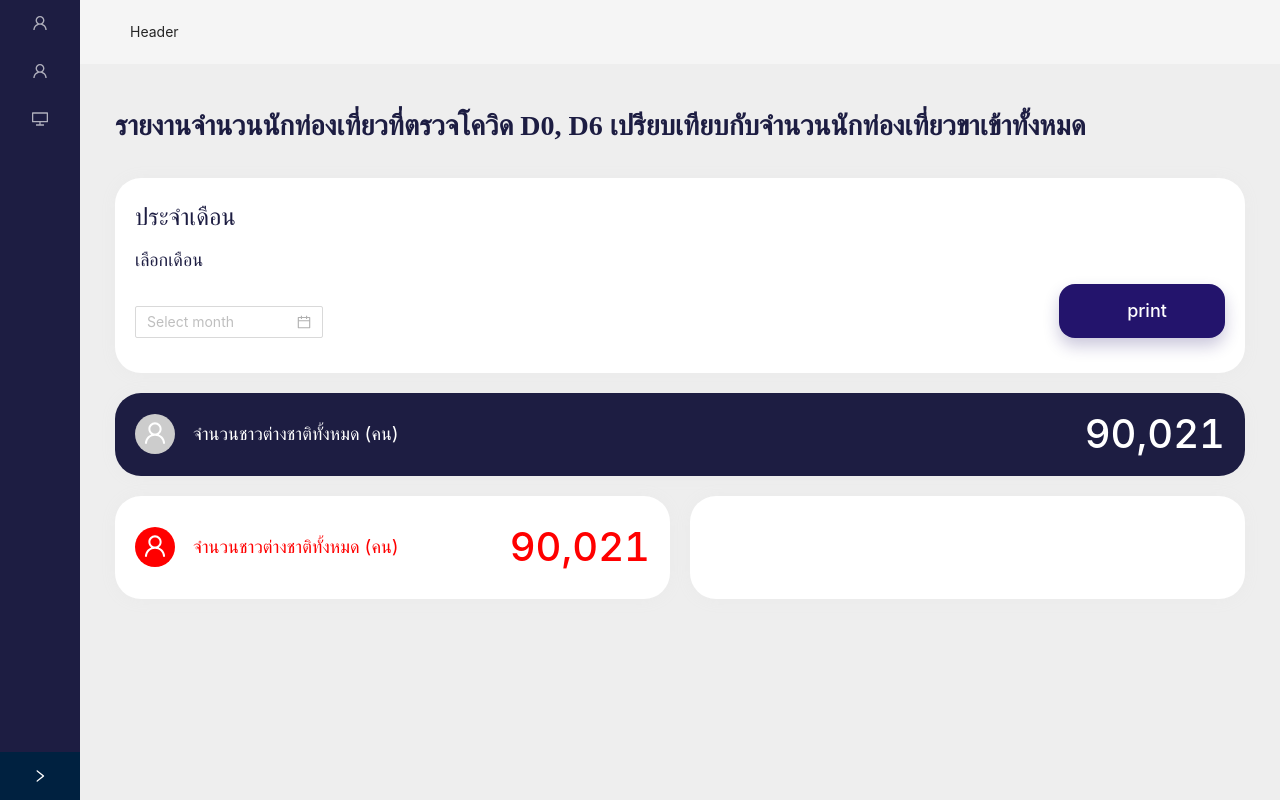
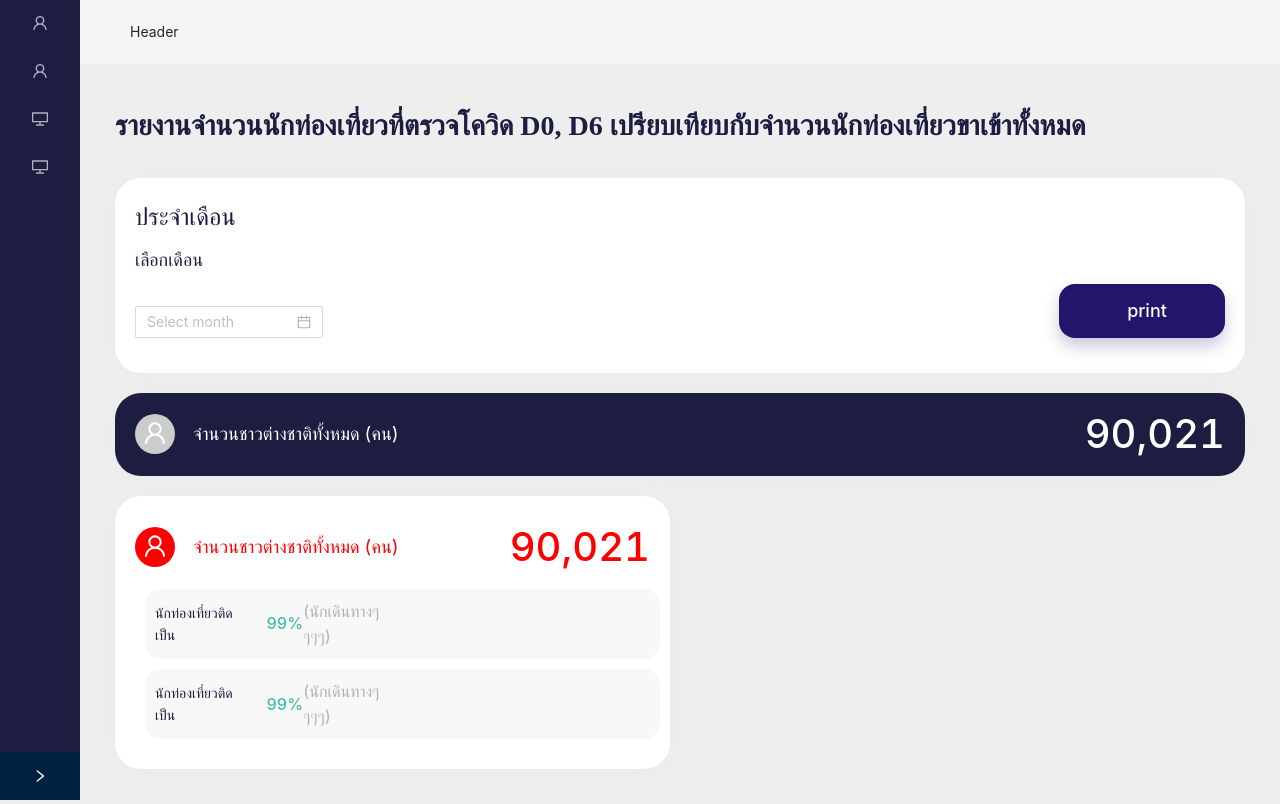
Before and after one commit to kenanimok/Apex_Chartlearn, a React (Create React App) app: page /report in a window 1280 px wide. Built offline with nearby package versions, Linux system fonts and the light colour scheme.

Commit message:
fix add form

```diff
--- a/package.json
+++ b/package.json
@@ -14,6 +14,7 @@
     "react-apexcharts": "^1.4.0",
     "react-country-flag": "^3.0.2",
     "react-dom": "^18.2.0",
+    "react-froala-wysiwyg": "^4.0.14",
     "react-router-dom": "^6.3.0",
     "react-scripts": "5.0.1",
     "styled-components": "^5.3.5",
--- a/src/App.js
+++ b/src/App.js
@@ -3,6 +3,8 @@ import Corelayout from "./components/layout/corelayout";
 import ChartUi from "./pages/chartui/chartUi";
 import Allchart from "./pages/allChart/all";
 import Report from "./pages/reportdashboard/report";
+import Form from "./pages/form/form";
+import Froala_t from "./pages/froala/froala";
 
 function App() {
   return (
@@ -17,6 +19,8 @@ function App() {
             <Route path="/" element={<ChartUi />}></Route>
             <Route path="/all" element={<Allchart />}></Route>
             <Route path="/report" element={<Report />} />
+            <Route path="/form" element={<Form />} />
+            <Route path="/froala" element={<Froala_t />} />
           </Routes>
         </Corelayout>
       </BrowserRouter>
--- a/src/components/Sidenav/sidenav.js
+++ b/src/components/Sidenav/sidenav.js
@@ -35,6 +35,11 @@ const Sidenav = () => {
       key: "report",
       icon: <DesktopOutlined />,
     },
+    {
+      label: <Link to="/form">form</Link>,
+      key: "form",
+      icon: <DesktopOutlined />,
+    },
   ];
 
   //   const items = [{ label: "Dashbaord", key: "/", icon: <DesktopOutlined /> }];
--- a/src/components/TitleCardReport/TitleCardReport.style.js
+++ b/src/components/TitleCardReport/TitleCardReport.style.js
@@ -31,4 +31,17 @@ export const Container = styled.div`
     display: flex;
     align-items: center;
   }
+
+  .percent {
+    font-size: 16px;
+    font-weight: 500;
+    margin-left: 18px;
+    color: #40bea7;
+
+    span {
+      font-size: 16px;
+      font-weight: 400;
+      color: #b1b1b1;
+    }
+  }
 `;
--- /dev/null
+++ b/src/pages/form/form.js
@@ -0,0 +1,115 @@
+import { PlusOutlined } from "@ant-design/icons";
+import { Modal, Upload } from "antd";
+import React, { useState } from "react";
+
+const getBase64 = (file) =>
+  new Promise((resolve, reject) => {
+    const reader = new FileReader();
+    reader.readAsDataURL(file);
+
+    reader.onload = () => resolve(reader.result);
+
+    reader.onerror = (error) => reject(error);
+  });
+
+const Form = () => {
+  const [previewOpen, setPreviewOpen] = useState(false);
+  const [previewImage, setPreviewImage] = useState("");
+  const [previewTitle, setPreviewTitle] = useState("");
+  const [fileList, setFileList] = useState([
+    {
+      uid: "-1",
+      name: "image.png",
+      status: "done",
+      url: "https://zos.alipayobjects.com/rmsportal/jkjgkEfvpUPVyRjUImniVslZfWPnJuuZ.png",
+    },
+    {
+      uid: "-2",
+      name: "image.png",
+      status: "done",
+      url: "https://zos.alipayobjects.com/rmsportal/jkjgkEfvpUPVyRjUImniVslZfWPnJuuZ.png",
+    },
+    {
+      uid: "-3",
+      name: "image.png",
+      status: "done",
+      url: "https://zos.alipayobjects.com/rmsportal/jkjgkEfvpUPVyRjUImniVslZfWPnJuuZ.png",
+    },
+    {
+      uid: "-4",
+      name: "image.png",
+      status: "done",
+      url: "https://zos.alipayobjects.com/rmsportal/jkjgkEfvpUPVyRjUImniVslZfWPnJuuZ.png",
+    },
+    {
+      uid: "-xxx",
+      percent: 50,
+      name: "image.png",
+      status: "uploading",
+      url: "https://zos.alipayobjects.com/rmsportal/jkjgkEfvpUPVyRjUImniVslZfWPnJuuZ.png",
+    },
+    {
+      uid: "-5",
+      name: "image.png",
+      status: "error",
+    },
+  ]);
+
+  const handleCancel = () => setPreviewOpen(false);
+
+  const handlePreview = async (file) => {
+    if (!file.url && !file.preview) {
+      file.preview = await getBase64(file.originFileObj);
+    }
+
+    setPreviewImage(file.url || file.preview);
+    setPreviewOpen(true);
+    setPreviewTitle(
+      file.name || file.url.substring(file.url.lastIndexOf("/") + 1)
+    );
+  };
+
+  const handleChange = ({ fileList: newFileList }) => setFileList(newFileList);
+
+  const uploadButton = (
+    <div>
+      <PlusOutlined />
+      <div
+        style={{
+          marginTop: 8,
+        }}
+      >
+        Upload
+      </div>
+    </div>
+  );
+  return (
+    <>
+      <Upload
+        action="https://www.mocky.io/v2/5cc8019d300000980a055e76"
+        listType="picture-card"
+        fileList={fileList}
+        onPreview={handlePreview}
+        onChange={handleChange}
+      >
+        {fileList.length >= 8 ? null : uploadButton}
+      </Upload>
+      <Modal
+        open={previewOpen}
+        title={previewTitle}
+        footer={null}
+        onCancel={handleCancel}
+      >
+        <img
+          alt="example"
+          style={{
+            width: "100%",
+          }}
+          src={previewImage}
+        />
+      </Modal>
+    </>
+  );
+};
+
+export default Form;
--- /dev/null
+++ b/src/pages/froala/froala.js
@@ -0,0 +1,7 @@
+import React from "react";
+
+function Froala_t() {
+  return <div>froala</div>;
+}
+
+export default Froala_t;
--- a/src/pages/reportdashboard/report.js
+++ b/src/pages/reportdashboard/report.js
@@ -80,9 +80,32 @@ const Report = () => {
                 <PopulationTotal color="red">90,021</PopulationTotal>
               </Col>
             </Row>
+
+            <Listdata>
+              <Row>
+                <Col span={12} className="col-center">
+                  นักท่องเที่ยวติดเป็น
+                  <span className="percent">99%</span>
+                  <span className="covid">(นักเดินทางๆๆๆๆ)</span>
+                </Col>
+                <Col span={12} className="col-button">
+                  {/* <PopulationTotal color="red">90,021</PopulationTotal> */}
+                </Col>
+              </Row>
+            </Listdata>
+            <Listdata>
+              <Row>
+                <Col span={12} className="col-center">
+                  นักท่องเที่ยวติดเป็น
+                  <span className="percent">99%</span>
+                  <span className="covid">(นักเดินทางๆๆๆๆ)</span>
+                </Col>
+                <Col span={12} className="col-button">
+                  {/* <PopulationTotal color="red">90,021</PopulationTotal> */}
+                </Col>
+              </Row>
+            </Listdata>
           </ContainerCardReport>
-
-          <ContainerCardReport></ContainerCardReport>
         </BoxCard>
       </Container>
     </>
@@ -91,12 +114,21 @@ const Report = () => {
 
 export default Report;
 
-const ListData = styled.div`
-  padding: 10;
+export const Listdata = styled.div`
+  width: 100%;
   background-color: #f8f8f8;
   border-radius: 16px;
-
-  p {
-    color: red;
+  padding: 10px;
+  margin: 10px;
+  .percent {
+    font-size: 16px;
+    font-weight: 500;
+    margin-left: 18px;
+    color: #40bea7;
+  }
+  .covid {
+    font-size: 16px;
+    font-weight: 400;
+    color: #b1b1b1;
   }
 `;
--- a/src/pages/reportdashboard/report.stye.js
+++ b/src/pages/reportdashboard/report.stye.js
@@ -58,7 +58,7 @@ export const TextTitle = styled.span`
   font-size: 18px;
   color: ${(props) => (props.color ? props.color : "white")};
   display: block;
-  line-height: 22px;
+  /* line-height: 22px; */
 `;
 export const BoxCard = styled.div`
   display: grid;
```
Also changed, not shown: 2 other files (tests, documents, lock files or other folders).
